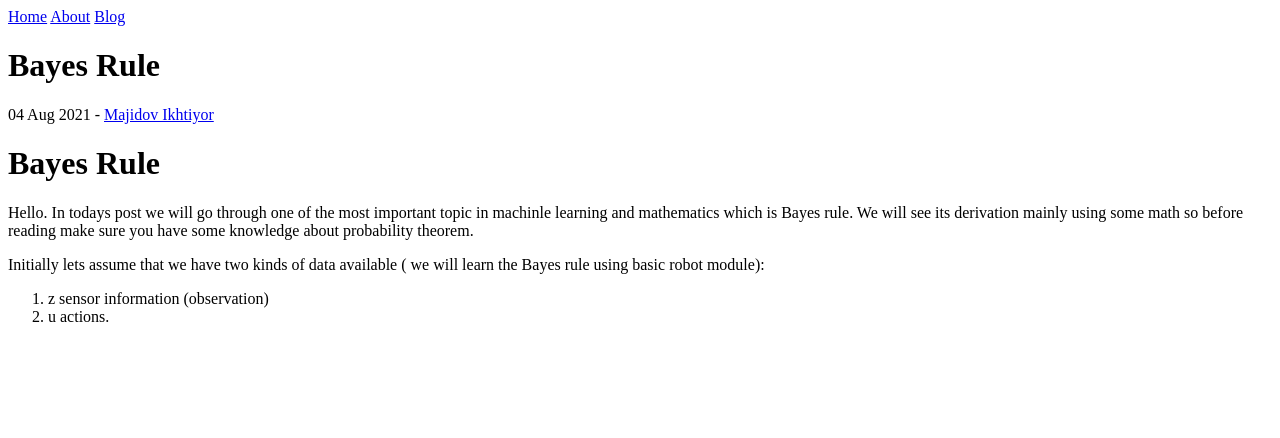
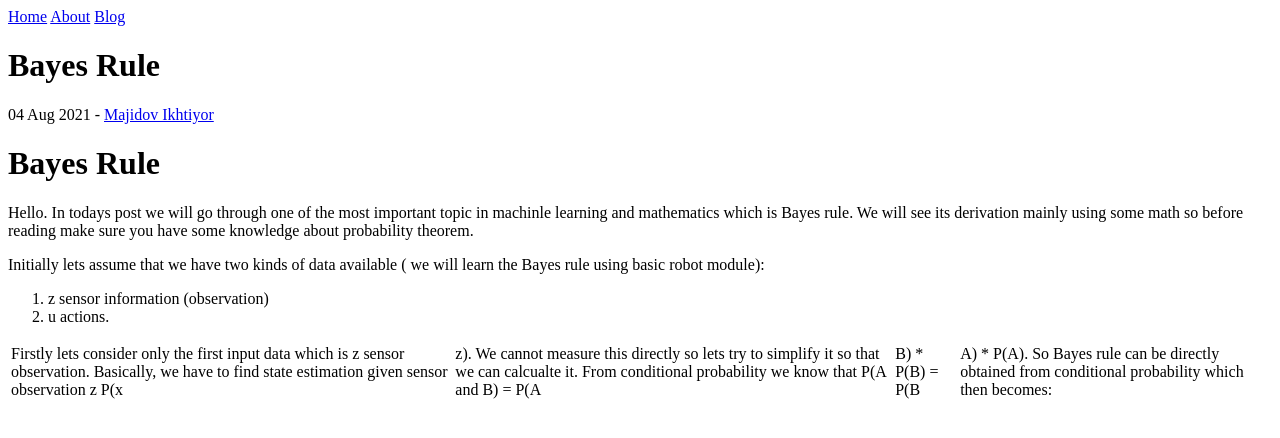
Before and after one commit to ixtiyoruz/ixtiyoruz.github.io, a Jekyll site: the page built from _posts/2021-07-04-bayes-rule.markdown, in a window 1280 px wide. Shown: the top 438 px of the page. Built offline with Jekyll 4.4.1, drawn with Linux system fonts in a browser that asks for light colours.

Commit message:
Update 2021-07-04-bayes-rule.markdown

```diff
--- a/_posts/2021-07-04-bayes-rule.markdown
+++ b/_posts/2021-07-04-bayes-rule.markdown
@@ -13,3 +13,5 @@ Hello. In todays post we will go through one of the most important topic in mach
 Initially lets assume that we have two kinds of data available ( we will learn the Bayes rule using  basic robot module):
 1. z sensor information (observation)
 2. u actions.
+
+Firstly lets consider only the first input data which is z sensor observation. Basically, we have to find state estimation given sensor observation z P(x|z). We cannot measure this directly so lets try to simplify it so that we can calcualte it. From conditional probability we know that P(A and B) = P(A|B) * P(B) = P(B|A) * P(A). So Bayes rule can be directly obtained from conditional probability which then becomes:
```
